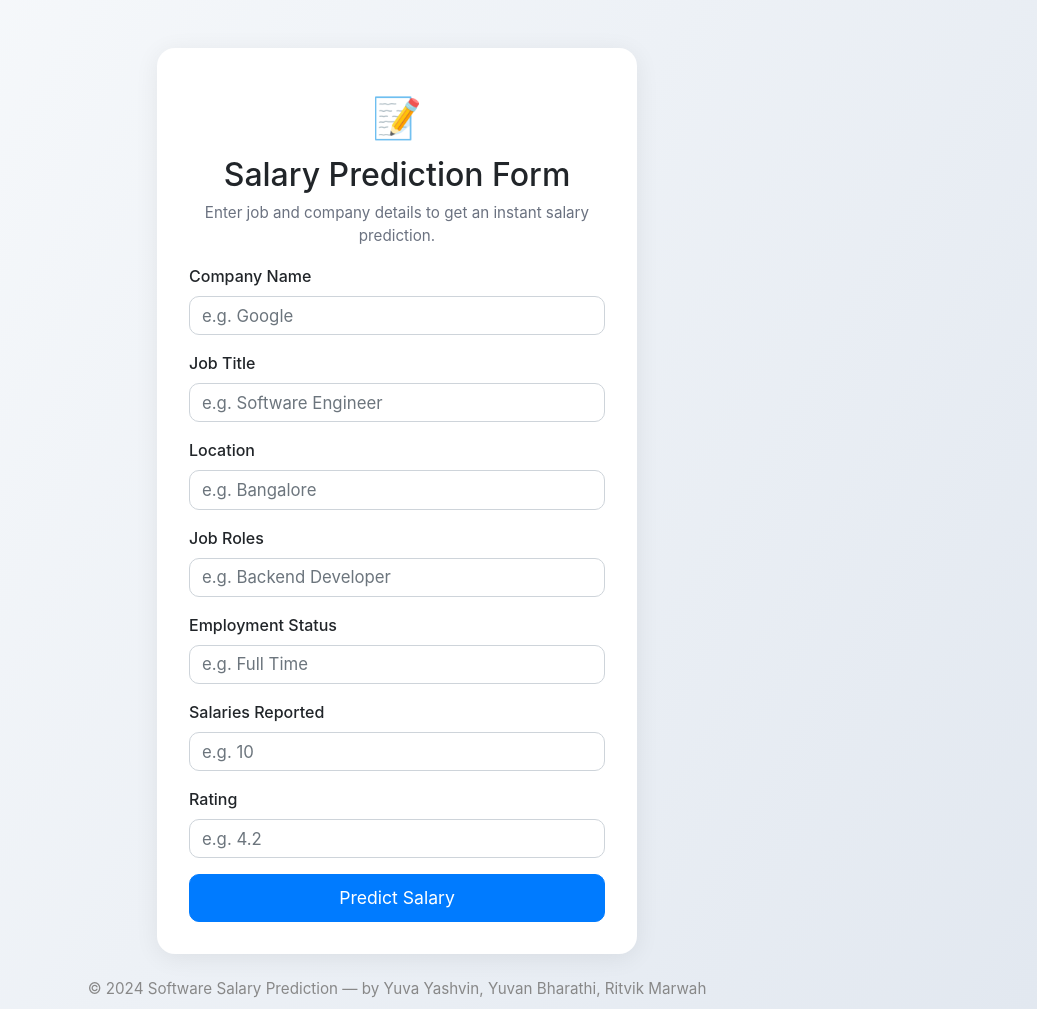
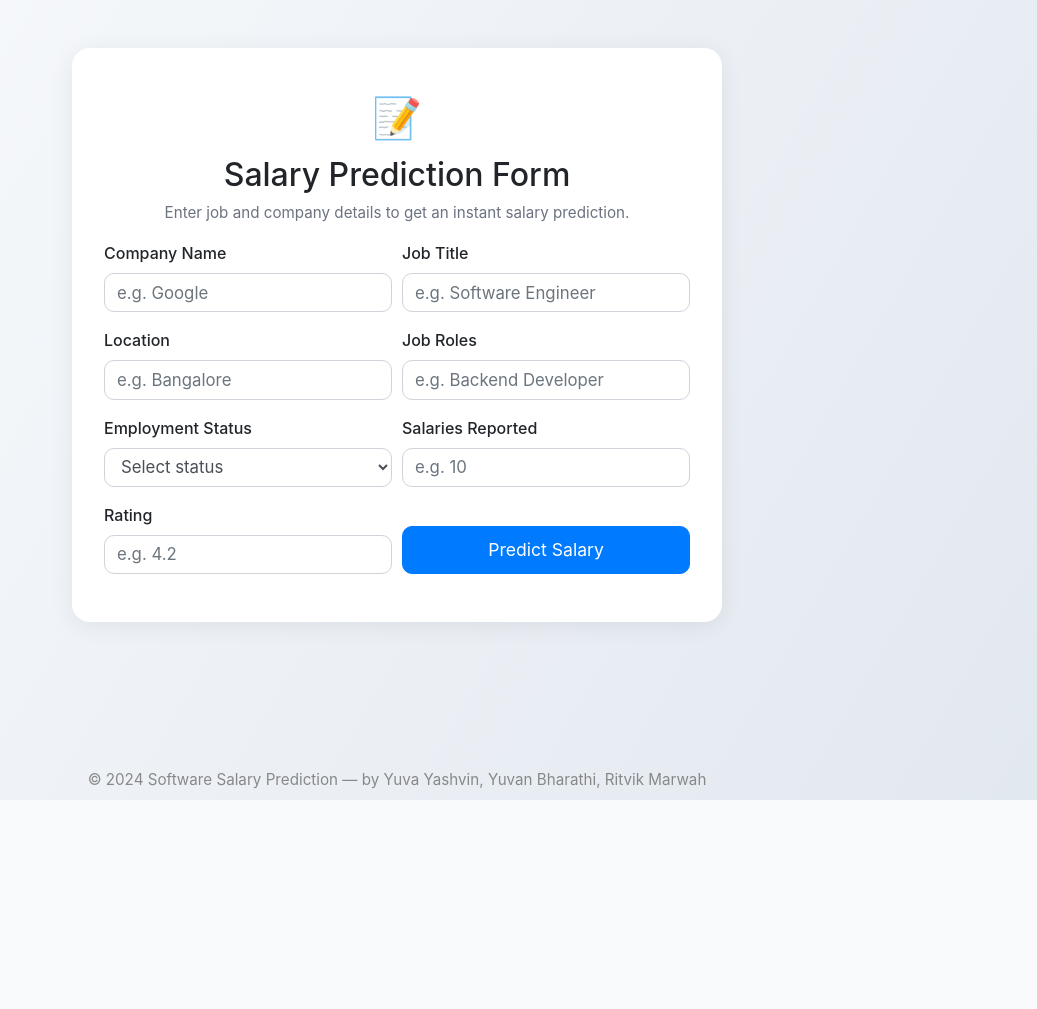
Before and after one commit to levyashvin/software-salary-prediction, a Flask app: page /result in a window 1280 px wide. Shown: the whole page, without its empty margins (243-1280 px from the left). After the commit the page ends 800 px from the top, so only its background shows below. Run offline with Flask 3, Linux system fonts and the light colour scheme; parts of the project's set-up code (start-up, migrations or seed data) failed here and were passed over; some libraries are stand-ins or nearby versions.

Commit message:
updates drop down in predict

```diff
--- a/templates/predict.html
+++ b/templates/predict.html
@@ -13,7 +13,7 @@
             flex-direction: column;
         }
         .center-card {
-            max-width: 480px;
+            max-width: 650px;
             margin: auto;
             margin-top: 6vh;
             box-shadow: 0 4px 24px rgba(0,0,0,0.07);
@@ -43,6 +43,12 @@
             color: #6b7280;
             margin-bottom: 1.2rem;
         }
+        @media (max-width: 767px) {
+            .center-card {
+                max-width: 98vw;
+                padding: 1.2rem 0.5rem;
+            }
+        }
         footer {
             margin-top: auto;
             text-align: center;
@@ -58,35 +64,51 @@
         <h2 class="mb-2 text-center">Salary Prediction Form</h2>
         <div class="helper-text text-center mb-3">Enter job and company details to get an instant salary prediction.</div>
         <form action="/result" method="POST" class="mt-2">
-            <div class="form-group">
+            <div class="form-row">
+                <div class="form-group col-md-6">
                     <label for="Company_Name">Company Name</label>
                     <input type="text" class="form-control" id="Company_Name" name="Company Name" placeholder="e.g. Google" required>
                 </div>
-            <div class="form-group">
+                <div class="form-group col-md-6">
                     <label for="Job_Title">Job Title</label>
                     <input type="text" class="form-control" id="Job_Title" name="Job Title" placeholder="e.g. Software Engineer" required>
                 </div>
-            <div class="form-group">
+            </div>
+            <div class="form-row">
+                <div class="form-group col-md-6">
                     <label for="Location">Location</label>
                     <input type="text" class="form-control" id="Location" name="Location" placeholder="e.g. Bangalore" required>
                 </div>
-            <div class="form-group">
+                <div class="form-group col-md-6">
                     <label for="Job_Roles">Job Roles</label>
                     <input type="text" class="form-control" id="Job_Roles" name="Job Roles" placeholder="e.g. Backend Developer" required>
                 </div>
-            <div class="form-group">
+            </div>
+            <div class="form-row">
+                <div class="form-group col-md-6">
                     <label for="Employment_Status">Employment Status</label>
-                <input type="text" class="form-control" id="Employment_Status" name="Employment Status" placeholder="e.g. Full Time" required>
+                    <select class="form-control" id="Employment_Status" name="Employment Status" required>
+                        <option value="" disabled selected>Select status</option>
+                        <option value="Full Time">Full Time</option>
+                        <option value="Intern">Intern</option>
+                        <option value="Contractor">Contractor</option>
+                        <option value="Trainee">Trainee</option>
+                    </select>
                 </div>
-            <div class="form-group">
+                <div class="form-group col-md-6">
                     <label for="Salaries_Reported">Salaries Reported</label>
                     <input type="number" min="1" class="form-control" id="Salaries_Reported" name="Salaries Reported" placeholder="e.g. 10" required>
                 </div>
-            <div class="form-group">
+            </div>
+            <div class="form-row">
+                <div class="form-group col-md-6">
                     <label for="Rating">Rating</label>
                     <input type="number" step="any" class="form-control" id="Rating" name="Rating" placeholder="e.g. 4.2" required>
                 </div>
-            <button type="submit" class="btn btn-primary btn-block mt-3">Predict Salary</button>
+                <div class="form-group col-md-6 d-flex align-items-end">
+                    <button type="submit" class="btn btn-primary btn-block mt-2 w-100">Predict Salary</button>
+                </div>
+            </div>
         </form>
     </div>
     <footer>
```
Lines whose indentation alone changed are shown as unchanged.
